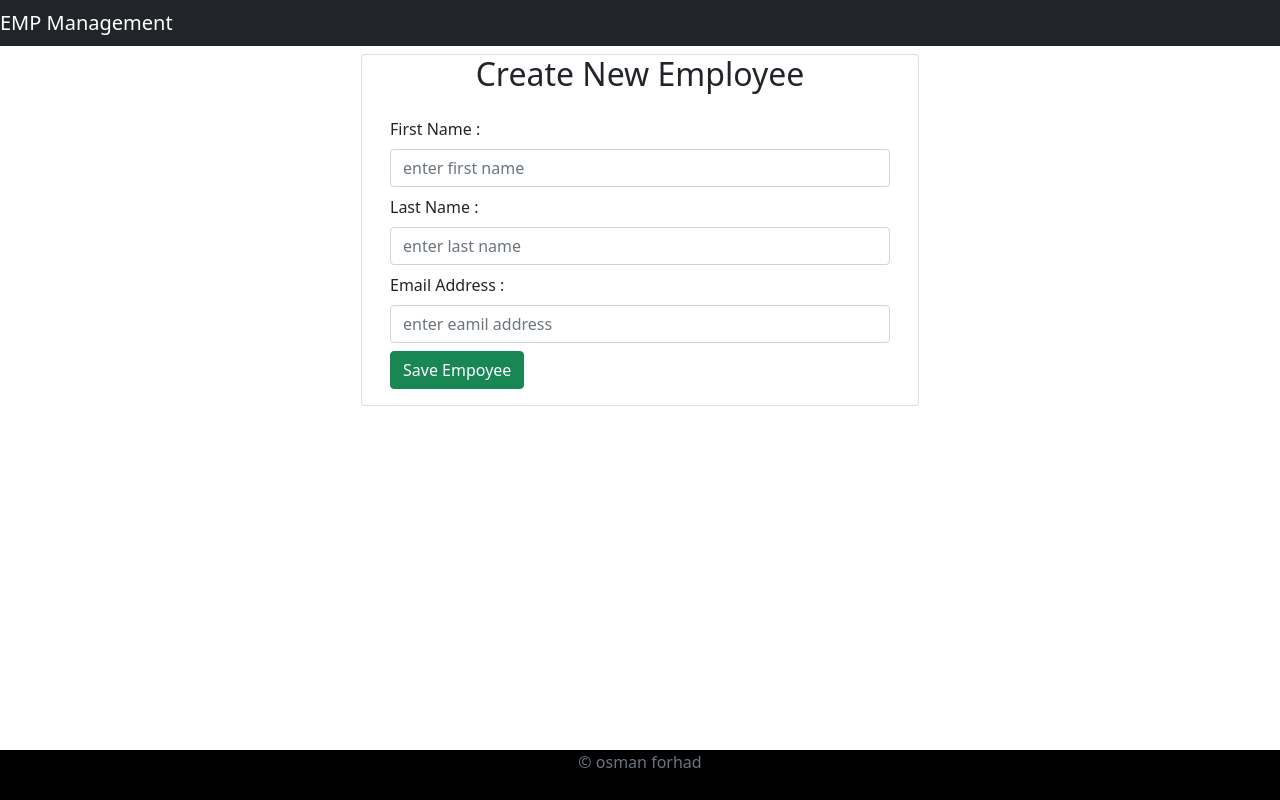
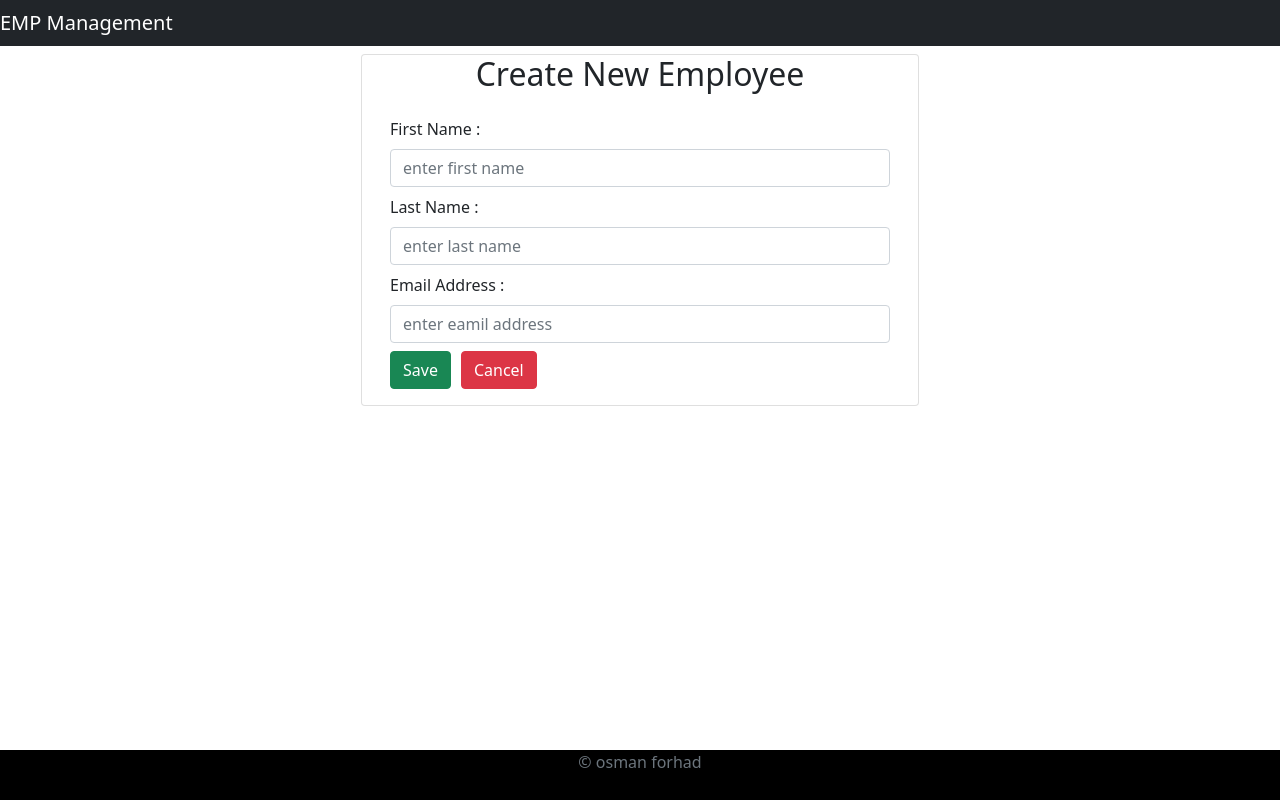
Before and after one commit to osmanforhad/ReactHook-SpringAPI-Consume, a React (Create React App) app: page /add_employee in a window 1280 px wide. Built offline with nearby package versions, Linux system fonts and the light colour scheme.

Commit message:
connect react frontend with spring boot create employee api

```diff
--- a/src/componenets/AddEmployeeComponent.jsx
+++ b/src/componenets/AddEmployeeComponent.jsx
@@ -1,15 +1,22 @@
 import React, { useState } from 'react'
+import { Link, useHistory } from 'react-router-dom';
+import EmployeeService from '../services/EmployeeService';
 
 const AddEmployeeComponent = () => {
 
     const [firstName, setFirstName] = useState('');
     const [lastName, setLastName] = useState('');
     const [emailId, setEmailId] = useState('');
+    const history = useHistory();
 
     const saveEmployee = (event) => {
         event.preventDefault();
         const employee = { firstName, lastName, emailId }
-        console.log(employee);
+        EmployeeService.createEmployee(employee).then((response) => {
+            history.push("/employees");
+        }).catch(error => {
+            console.log(error);
+        })
     }
 
     return (
@@ -32,7 +39,8 @@ const AddEmployeeComponent = () => {
                                     <label className="form-label">Email Address :</label>
                                     <input type="email" placeholder="enter eamil address" name="emailId" className="form-control" value={emailId} onChange={(event) => setEmailId(event.target.value)}></input>
                                 </div>
-                                <button className="btn btn-success" onClick={(event) => saveEmployee(event)}>Save Empoyee</button>
+                                <button className="btn btn-success" onClick={(event) => saveEmployee(event)}>Save</button>
+                                <Link to="/employees" className="btn btn-danger" style={{ marginLeft: "10px" }}>Cancel</Link>
                             </form>
                         </div>
                     </div>
--- a/src/services/EmployeeService.js
+++ b/src/services/EmployeeService.js
@@ -9,6 +9,10 @@ class EmployeeService {
         return axios.get(API_URL + "/employees");
     }
 
+    createEmployee(employee) {
+        return axios.post(API_URL + "/create_employee", employee);
+    }
+
 }
 
 export default new EmployeeService();
```
